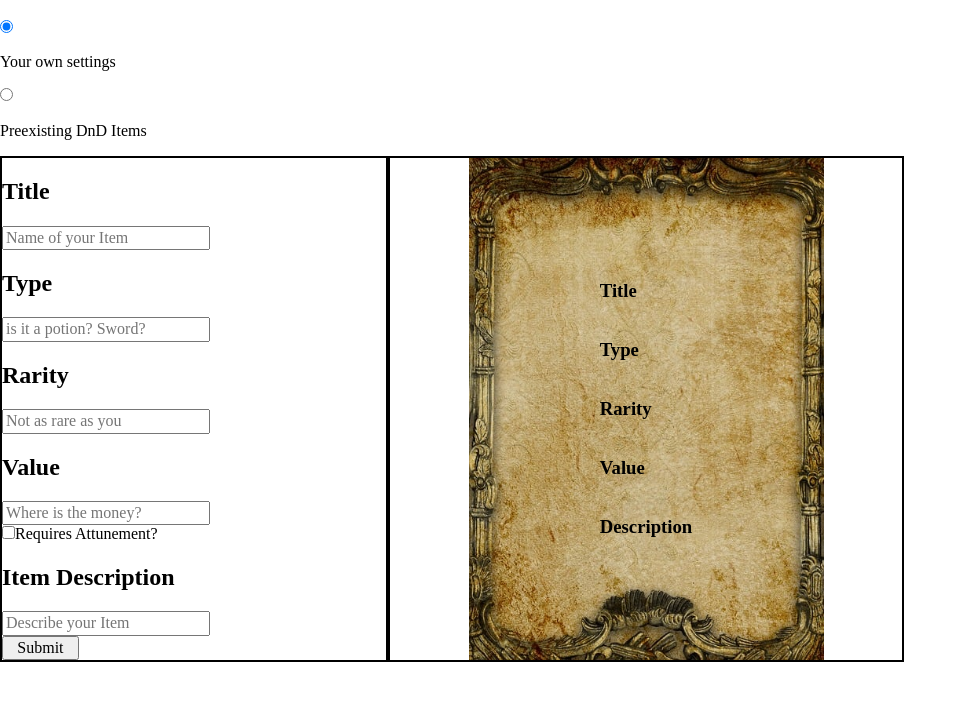
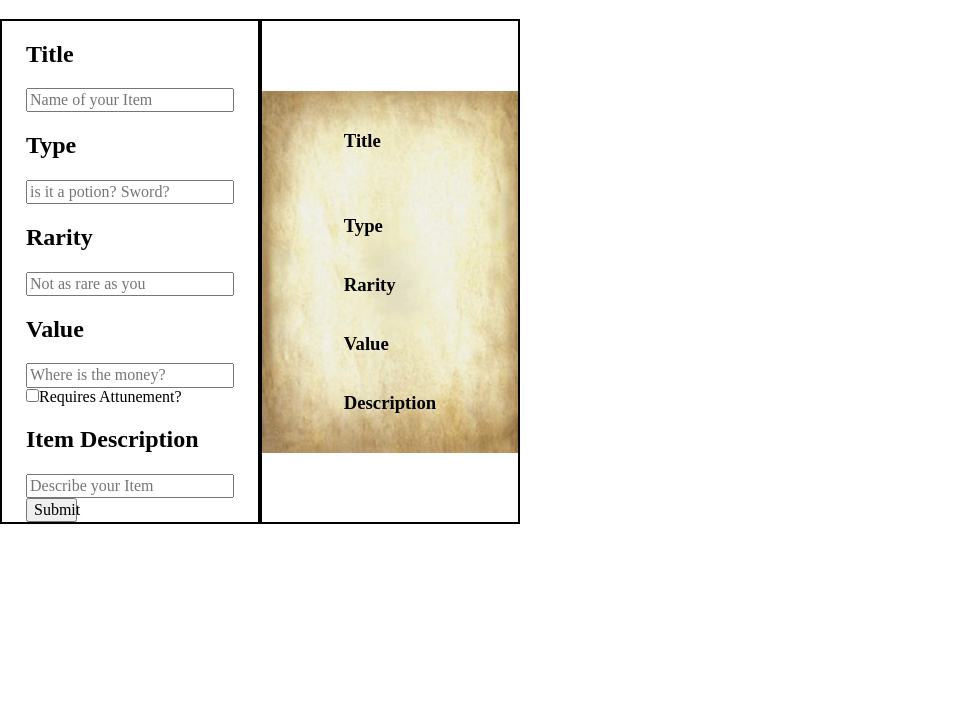
Before and after one commit to MaxBrimhalldev/ItemCard, a plain HTML site: page index.html in a window 1280 px wide. Shown: the part 61-762 px from the top of the page, without its empty margins (0-967 px from the left). Drawn offline with nearby package versions, Linux system fonts and the light colour scheme; files whose address does not match are found by name.

Commit message:
Updated html and css
Added some pics and some code to center both left and right columns

```diff
--- a/css/main.css
+++ b/css/main.css
@@ -3,25 +3,22 @@
 	display: flex;
 }
 #inputs, #output{
+	display: flex;
 	border: 2px solid black;
 	justify-content: center;
 	align-content: center;
 	flex-flow: column wrap;
-	width: 30%;
+	width: 20%;
 }
 #button{
 	width: 20%;
 }
-#output{
-	display: flex;
-	width: 40%;
-	justify-content: center;
+#scroll-top{
+	margin-bottom: 10%;
 }
-
-
 /*Style*/
 #output{
-	background-image: url("C:/Users/Max Brimhall/Documents/GitHub/ItemCard/Images/vintage.jpg");
+	background-image: url("Images/scroll.jpg");
 	background-size: contain;
 	background-repeat: no-repeat;
 	background-position: center;
--- a/html/index.html
+++ b/index.html
@@ -9,20 +9,12 @@
 
 		<!-- external CSS link -->
 		<link rel="stylesheet" href="css/normalize.css">
-		<link rel="stylesheet" href="C:/Users/Max Brimhall/Documents/GitHub/ItemCard/css/main.css">
+		<link rel="stylesheet" href="css/main.css">
 	</head>
 	<body>
 		<header id='card'>
 			<h1>ItemCard</h1>
 		</header>
-		<form>
-			<input type = 'radio' checked='true'>
-			<p>Your own settings</p>
-		</form>
-		<form>
-			<input type = 'radio'>
-			<p>Preexisting DnD Items</p>
-		</form>
 		<section id='content'>
 			<section id='inputs'>
 				<h2>Title</h2>
@@ -51,18 +43,23 @@
 					<button id='button'>Submit</button>
 			</section>
 			<section id='output'>
-				<h3>Title</h3>
-					<span id='title'></span>
-				<h3>Type</h3>
-					<span id='type'></span>
-				<h3>Rarity</h3>
-					<span id='rarity'></span>
-				<h3>Value</h3>
-					<span id='value'></span>
-				<h3>Description</h3>
-					<span id='description'></span>
+				<section id='scroll-top'>
+					<h3 id='title'>Title</h3>
+				</section>
+				<section id='scroll-top-mid'>
+					<h3 id='type'>Type</h3>
+				</section>
+				<section id='scroll-mid'>
+					<h3 id='rarity'>Rarity</h3>
+				</section>
+				<section id='scroll-bottom-mid'>
+					<h3 id='value'>Value</h3>
+				</section>
+				<section id='scroll-bottom'>
+					<h3 id='description'>Description</h3>
+				</section>
 			</section>
 		</section>
-		<script type="text/javascript" src="C:/Users/Max Brimhall/Documents/GitHub/ItemCard/js/main.js"></script>
+		<script type="text/javascript" src="js\main.js"></script>
 	</body>
 </html>
--- a/js/main.js
+++ b/js/main.js
@@ -1,4 +1,4 @@
-document.querySelector('#button').addEventListener('click',copy)
+document.querySelector('button').addEventListener('click',copy)
 
 function copy(){
 	let item = document.querySelector('#item').value
@@ -14,17 +14,17 @@ function copy(){
 }
 
 // API Collection
-document.querySelector('button').addEventListener('click', getFetch)
+//document.querySelector('button').addEventListener('click',copy)
 
-function getFetch(){
-  const choice = document.querySelector('input').value
-  const url = `https://www.dnd5eapi.co/api/equipment/`
+//function getFetch(){
+//  const choice = document.querySelector('input').value
+//  const url = `https://www.dnd5eapi.co/api/equipment/`
 
-  fetch(url)
-      .then(res => res.json()) // parse response as JSON
-      .then(data => {
-        console.log(data)
+//  fetch(url)
+//      .then(res => res.json()) // parse response as JSON
+//      .then(data => {
+//        console.log(data)
       })
-      .catch(err => {
-          console.log(`error ${err}`)
-      });
+//      .catch(err => {
+//          console.log(`error ${err}`)
+//      });
```
Also changed, not shown: css/Images/parchment.png (renamed from Images/parchment.png), css/Images/scroll.jpg (added), css/Images/vintage.jpg (renamed from Images/vintage.jpg).
